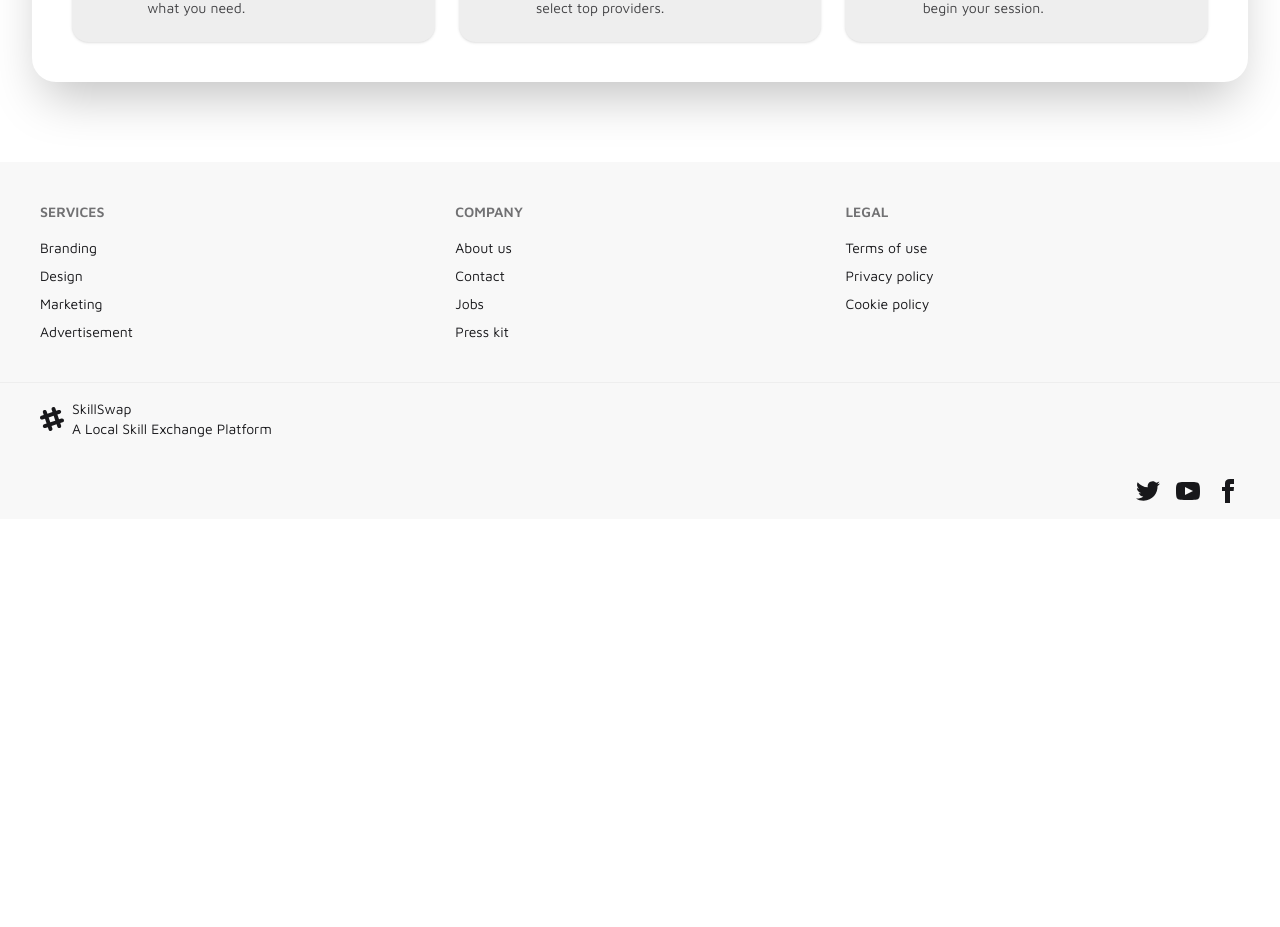
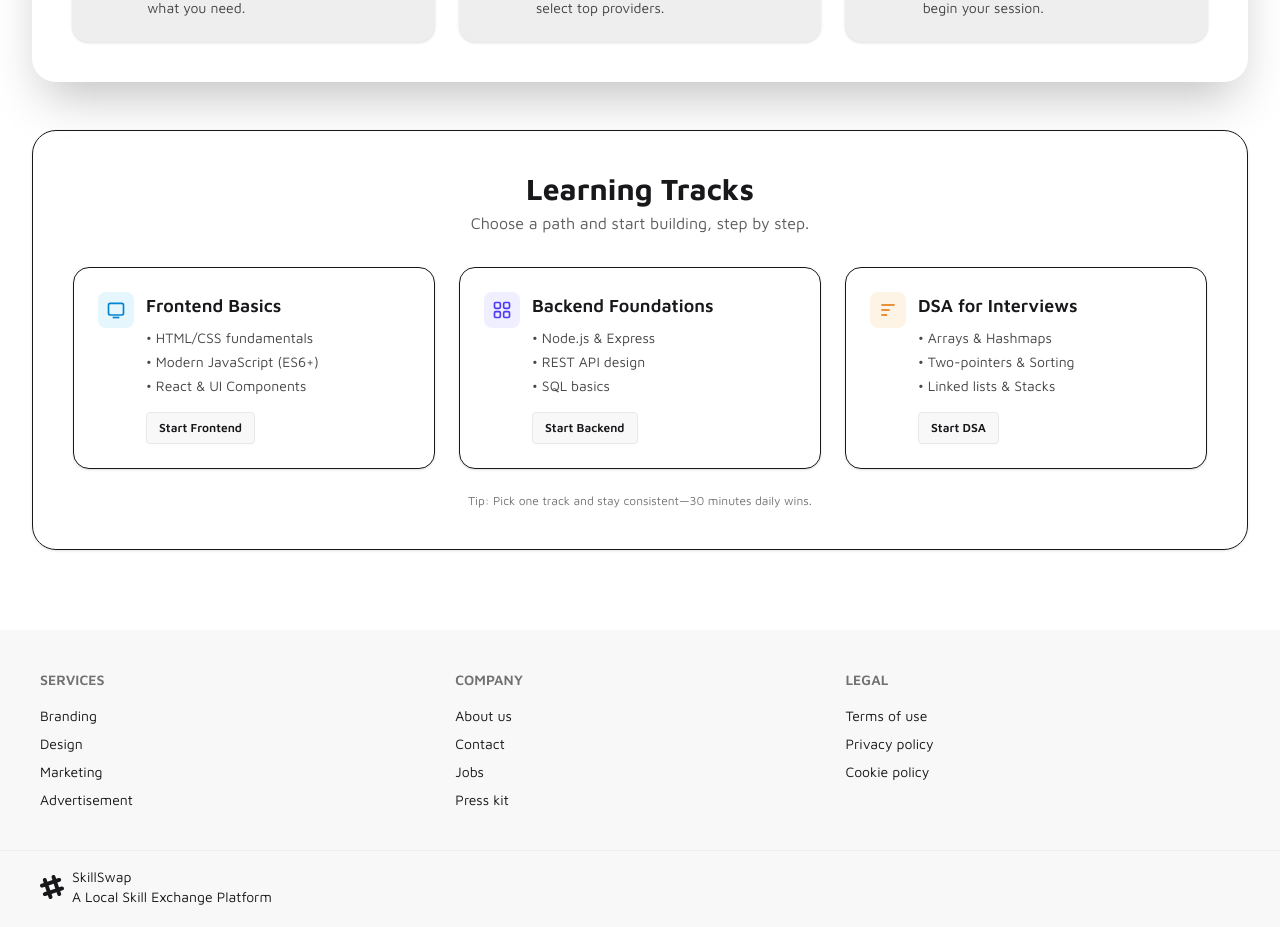
Before and after one commit to adittacse/skill-swap, a React (Vite) app: page / in a window 1280 px wide. Shown: the part 2380-3307 px from the top of the page. Before the commit the page ends 2899 px from the top, so only its background shows below. Built offline with nearby package versions, Linux system fonts and the light colour scheme; no server answers.

Commit message:
extra section added to the home page

```diff
--- /dev/null
+++ b/src/components/LearningTracks.jsx
@@ -0,0 +1,90 @@
+import { Link } from "react-router";
+
+const LearningTracks = () => {
+    return (
+        <section data-aos="fade-up" className="relative my-12">
+            <div className="rounded-3xl border bg-base-100/60 backdrop-blur p-6 md:p-10 shadow-sm">
+                <div className="mb-6 md:mb-8 text-center">
+                    <h2 className="text-2xl md:text-3xl font-bold">Learning Tracks</h2>
+                    <p className="opacity-70 mt-1">Choose a path and start building, step by step.</p>
+                </div>
+
+                <div className="grid md:grid-cols-3 gap-4 md:gap-6">
+                    {/* Frontend */}
+                    <div className="group relative rounded-2xl border bg-base-100 p-6 shadow-sm transition-all duration-300 hover:-translate-y-1 hover:shadow-md">
+                        {/*<div className="absolute inset-x-0 top-0 h-1 rounded-t-2xl bg-gradient-to-r from-sky-500 via-cyan-500 to-emerald-500 opacity-80"/>*/}
+                        <div className="flex items-start gap-3">
+                            {/* icon */}
+                            <div className="p-2 rounded-lg bg-sky-500/10 text-sky-600">
+                                <svg className="size-5" viewBox="0 0 24 24" fill="none" stroke="currentColor">
+                                    <rect x="3" y="4" width="18" height="14" rx="2" strokeWidth="2"/>
+                                    <path d="M8 21h8" strokeWidth="2"/>
+                                </svg>
+                            </div>
+                            <div className="flex-1">
+                                <h3 className="font-semibold text-lg">Frontend Basics</h3>
+                                <ul className="mt-2 text-sm opacity-80 space-y-1">
+                                    <li>• HTML/CSS fundamentals</li>
+                                    <li>• Modern JavaScript (ES6+)</li>
+                                    <li>• React & UI Components</li>
+                                </ul>
+                                <Link to="#" className="btn btn-sm mt-4">Start Frontend</Link>
+                            </div>
+                        </div>
+                    </div>
+
+                    {/* Backend */}
+                    <div className="group relative rounded-2xl border bg-base-100 p-6 shadow-sm transition-all duration-300 hover:-translate-y-1 hover:shadow-md">
+                        {/*<div className="absolute inset-x-0 top-0 h-1 rounded-t-2xl bg-gradient-to-r from-indigo-500 via-violet-500 to-fuchsia-500 opacity-80"/>*/}
+                        <div className="flex items-start gap-3">
+                            <div className="p-2 rounded-lg bg-indigo-500/10 text-indigo-600">
+                                <svg className="size-5" viewBox="0 0 24 24" fill="none" stroke="currentColor">
+                                    <rect x="3" y="3" width="7" height="7" rx="1.5" strokeWidth="2"/>
+                                    <rect x="14" y="3" width="7" height="7" rx="1.5" strokeWidth="2"/>
+                                    <rect x="3" y="14" width="7" height="7" rx="1.5" strokeWidth="2"/>
+                                    <rect x="14" y="14" width="7" height="7" rx="1.5" strokeWidth="2"/>
+                                </svg>
+                            </div>
+                            <div className="flex-1">
+                                <h3 className="font-semibold text-lg">Backend Foundations</h3>
+                                <ul className="mt-2 text-sm opacity-80 space-y-1">
+                                    <li>• Node.js & Express</li>
+                                    <li>• REST API design</li>
+                                    <li>• SQL basics</li>
+                                </ul>
+                                <Link to="#" className="btn btn-sm mt-4">Start Backend</Link>
+                            </div>
+                        </div>
+                    </div>
+
+                    {/* DSA */}
+                    <div className="group relative rounded-2xl border bg-base-100 p-6 shadow-sm transition-all duration-300 hover:-translate-y-1 hover:shadow-md">
+                        {/*<div className="absolute inset-x-0 top-0 h-1 rounded-t-2xl bg-gradient-to-r from-amber-500 via-orange-500 to-rose-500 opacity-80"/>*/}
+                        <div className="flex items-start gap-3">
+                            <div className="p-2 rounded-lg bg-amber-500/10 text-amber-600">
+                                <svg className="size-5" viewBox="0 0 24 24" fill="none" stroke="currentColor">
+                                    <path d="M4 6h16M4 12h10M4 18h7" strokeWidth="2"/>
+                                </svg>
+                            </div>
+                            <div className="flex-1">
+                                <h3 className="font-semibold text-lg">DSA for Interviews</h3>
+                                <ul className="mt-2 text-sm opacity-80 space-y-1">
+                                    <li>• Arrays & Hashmaps</li>
+                                    <li>• Two-pointers & Sorting</li>
+                                    <li>• Linked lists & Stacks</li>
+                                </ul>
+                                <Link to="#" className="btn btn-sm mt-4">Start DSA</Link>
+                            </div>
+                        </div>
+                    </div>
+                </div>
+
+                <p className="mt-6 text-center text-xs opacity-60">
+                    Tip: Pick one track and stay consistent—30 minutes daily wins.
+                </p>
+            </div>
+        </section>
+    );
+};
+
+export default LearningTracks;
--- a/src/pages/Home.jsx
+++ b/src/pages/Home.jsx
@@ -5,6 +5,7 @@ import Loading from "../components/Loading.jsx";
 import PopularSkills from "../components/PopularSkills.jsx";
 import TopRatedProvider from "../components/TopRatedProvider.jsx";
 import HowItWorks from "../components/HowItWorks.jsx";
+import LearningTracks from "../components/LearningTracks.jsx";
 
 const Home = () => {
     const data = useLoaderData();
@@ -26,6 +27,7 @@ const Home = () => {
             <HowItWorks />
 
             {/* personal extra section */}
+            <LearningTracks />
         </div>
     );
 };
```
